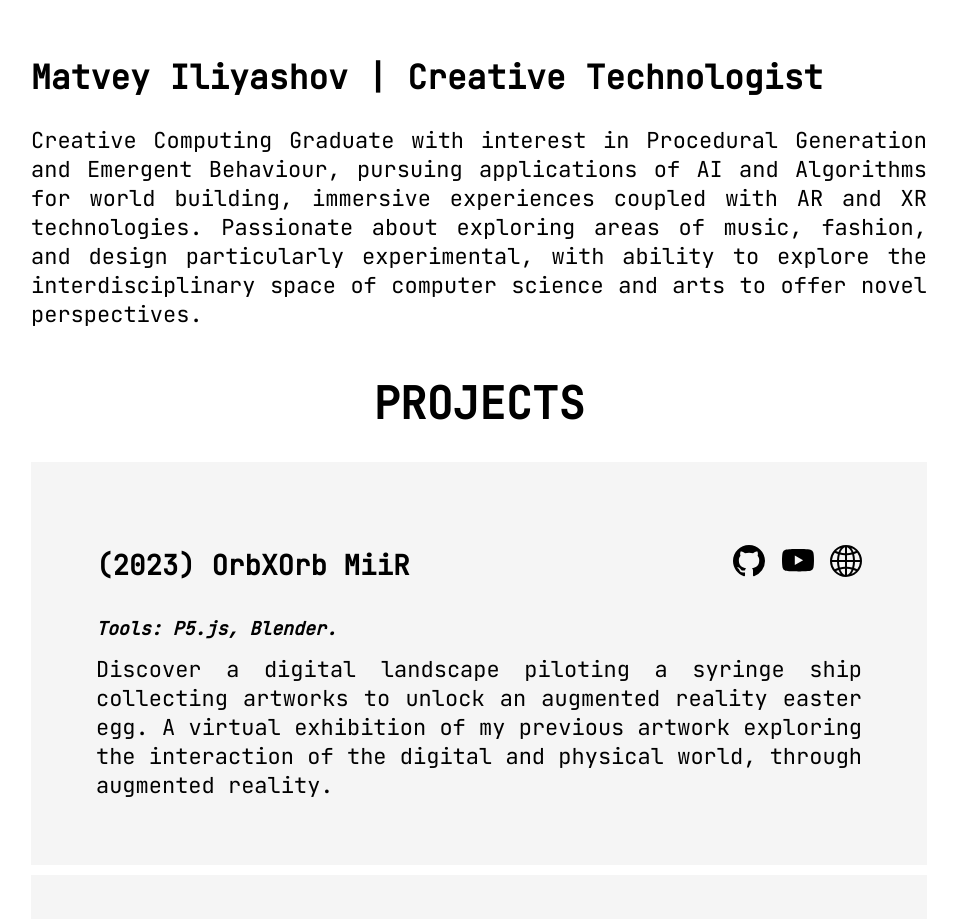
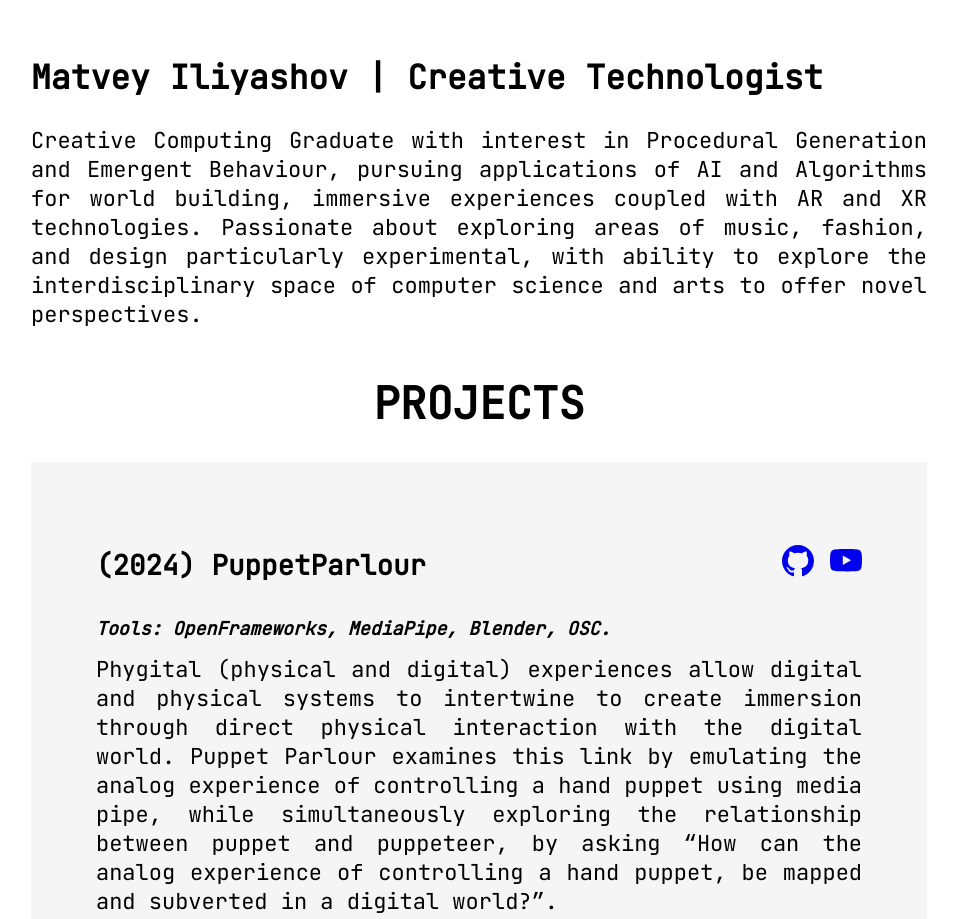
Before and after one commit to shtoa/shtoa.github.io, a plain HTML site: page index.html in a window 1280 px wide. Shown: the part 105-1024 px from the top of the page, without its empty margins (161-1118 px from the left). Drawn offline with Linux system fonts and the light colour scheme.

Commit message:
removed project

```diff
--- a/index.html
+++ b/index.html
@@ -12,26 +12,6 @@
   </div>
   <h1 style="text-align:center"> PROJECTS </h1>
   <title> Matvey Iliyashov - Portfolio </title>
-  <div class="project">
-      <div class="desc">
-        <h1 class="title">(2023) OrbXOrb MiiR
-
-        <span class="links">
-          <svg xmlns="http://www.w3.org/2000/svg" width="32" height="32" fill="currentColor" class="bi bi-github" viewBox="0 0 16 16">
-          <path d="M8 0C3.58 0 0 3.58 0 8c0 3.54 2.29 6.53 5.47 7.59.4.07.55-.17.55-.38 0-.19-.01-.82-.01-1.49-2.01.37-2.53-.49-2.69-.94-.09-.23-.48-.94-.82-1.13-.28-.15-.68-.52-.01-.53.63-.01 1.08.58 1.23.82.72 1.21 1.87.87 2.33.66.07-.52.28-.87.51-1.07-1.78-.2-3.64-.89-3.64-3.95 0-.87.31-1.59.82-2.15-.08-.2-.36-1.02.08-2.12 0 0 .67-.21 2.2.82.64-.18 1.32-.27 2-.27s1.36.09 2 .27c1.53-1.04 2.2-.82 2.2-.82.44 1.1.16 1.92.08 2.12.51.56.82 1.27.82 2.15 0 3.07-1.87 3.75-3.65 3.95.29.25.54.73.54 1.48 0 1.07-.01 1.93-.01 2.2 0 .21.15.46.55.38A8.01 8.01 0 0 0 16 8c0-4.42-3.58-8-8-8"/>
-        </svg>
-        <svg xmlns="http://www.w3.org/2000/svg" width="32" height="32" fill="currentColor" class="bi bi-youtube" viewBox="0 0 16 16">
-          <path d="M8.051 1.999h.089c.822.003 4.987.033 6.11.335a2.01 2.01 0 0 1 1.415 1.42c.101.38.172.883.22 1.402l.01.104.022.26.008.104c.065.914.073 1.77.074 1.957v.075c-.001.194-.01 1.108-.082 2.06l-.008.105-.009.104c-.05.572-.124 1.14-.235 1.558a2.01 2.01 0 0 1-1.415 1.42c-1.16.312-5.569.334-6.18.335h-.142c-.309 0-1.587-.006-2.927-.052l-.17-.006-.087-.004-.171-.007-.171-.007c-1.11-.049-2.167-.128-2.654-.26a2.01 2.01 0 0 1-1.415-1.419c-.111-.417-.185-.986-.235-1.558L.09 9.82l-.008-.104A31 31 0 0 1 0 7.68v-.123c.002-.215.01-.958.064-1.778l.007-.103.003-.052.008-.104.022-.26.01-.104c.048-.519.119-1.023.22-1.402a2.01 2.01 0 0 1 1.415-1.42c.487-.13 1.544-.21 2.654-.26l.17-.007.172-.006.086-.003.171-.007A100 100 0 0 1 7.858 2zM6.4 5.209v4.818l4.157-2.408z"/>
-        </svg>
-        <svg xmlns="http://www.w3.org/2000/svg" width="32" height="32" fill="currentColor" class="bi bi-globe2" viewBox="0 0 16 16">
-        <path d="M0 8a8 8 0 1 1 16 0A8 8 0 0 1 0 8m7.5-6.923c-.67.204-1.335.82-1.887 1.855q-.215.403-.395.872c.705.157 1.472.257 2.282.287zM4.249 3.539q.214-.577.481-1.078a7 7 0 0 1 .597-.933A7 7 0 0 0 3.051 3.05q.544.277 1.198.49zM3.509 7.5c.036-1.07.188-2.087.436-3.008a9 9 0 0 1-1.565-.667A6.96 6.96 0 0 0 1.018 7.5zm1.4-2.741a12.3 12.3 0 0 0-.4 2.741H7.5V5.091c-.91-.03-1.783-.145-2.591-.332M8.5 5.09V7.5h2.99a12.3 12.3 0 0 0-.399-2.741c-.808.187-1.681.301-2.591.332zM4.51 8.5c.035.987.176 1.914.399 2.741A13.6 13.6 0 0 1 7.5 10.91V8.5zm3.99 0v2.409c.91.03 1.783.145 2.591.332.223-.827.364-1.754.4-2.741zm-3.282 3.696q.18.469.395.872c.552 1.035 1.218 1.65 1.887 1.855V11.91c-.81.03-1.577.13-2.282.287zm.11 2.276a7 7 0 0 1-.598-.933 9 9 0 0 1-.481-1.079 8.4 8.4 0 0 0-1.198.49 7 7 0 0 0 2.276 1.522zm-1.383-2.964A13.4 13.4 0 0 1 3.508 8.5h-2.49a6.96 6.96 0 0 0 1.362 3.675c.47-.258.995-.482 1.565-.667m6.728 2.964a7 7 0 0 0 2.275-1.521 8.4 8.4 0 0 0-1.197-.49 9 9 0 0 1-.481 1.078 7 7 0 0 1-.597.933M8.5 11.909v3.014c.67-.204 1.335-.82 1.887-1.855q.216-.403.395-.872A12.6 12.6 0 0 0 8.5 11.91zm3.555-.401c.57.185 1.095.409 1.565.667A6.96 6.96 0 0 0 14.982 8.5h-2.49a13.4 13.4 0 0 1-.437 3.008M14.982 7.5a6.96 6.96 0 0 0-1.362-3.675c-.47.258-.995.482-1.565.667.248.92.4 1.938.437 3.008zM11.27 2.461q.266.502.482 1.078a8.4 8.4 0 0 0 1.196-.49 7 7 0 0 0-2.275-1.52c.218.283.418.597.597.932m-.488 1.343a8 8 0 0 0-.395-.872C9.835 1.897 9.17 1.282 8.5 1.077V4.09c.81-.03 1.577-.13 2.282-.287z"/>
-      </svg>
-    </span>
-        </h1>
-        <h5>Tools: P5.js, Blender.</h5>
-        Discover a digital landscape piloting a syringe ship collecting artworks to unlock an augmented reality easter egg. A virtual exhibition of my previous artwork exploring the interaction of the digital and physical world, through augmented reality.
-      </div>
-    </div>
   <div class="project">
     <div class="desc">
       <h1 class="title">(2024) PuppetParlour
```
